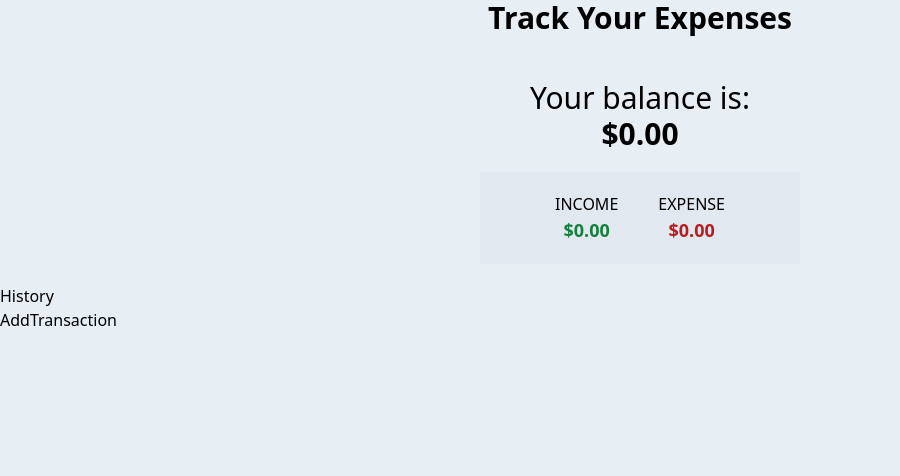
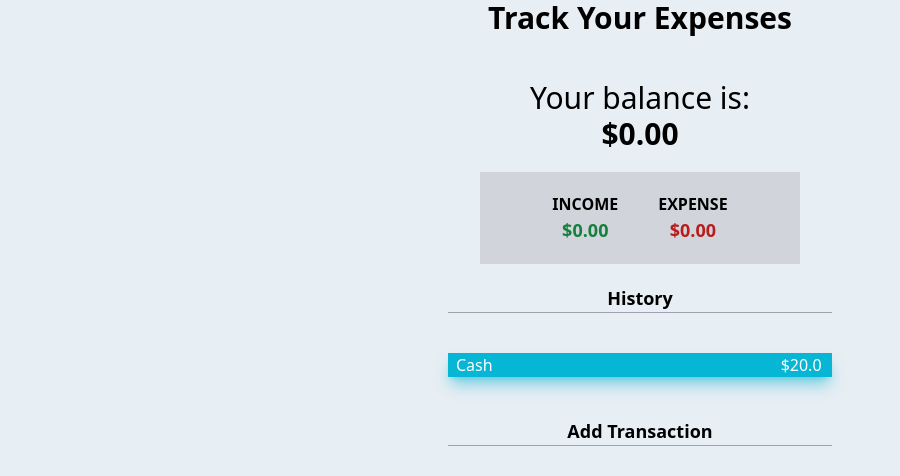
Before and after one commit to MoeMoeee/expense-tracker, a React (Create React App) app: page / in a window 1280 px wide. Shown: the top 476 px of the page, without its empty margins (0-900 px from the left). Built offline with nearby package versions, Linux system fonts and the light colour scheme.

Commit message:
updated history components

```diff
--- a/src/assets/main.css
+++ b/src/assets/main.css
@@ -468,6 +468,10 @@ video {
   margin-left: auto;
   margin-right: auto;
 }
+.my-10 {
+  margin-top: 2.5rem;
+  margin-bottom: 2.5rem;
+}
 .mt-11 {
   margin-top: 2.75rem;
 }
@@ -480,8 +484,14 @@ video {
 .flex {
   display: flex;
 }
+.max-w-sm {
+  max-width: 24rem;
+}
 .max-w-xs {
   max-width: 20rem;
+}
+.grow {
+  flex-grow: 1;
 }
 .justify-center {
   justify-content: center;
@@ -494,29 +504,67 @@ video {
 .rounded-lg {
   border-radius: 0.5rem;
 }
-.bg-slate-200 {
+.border {
+  border-width: 1px;
+}
+.border-2 {
+  border-width: 2px;
+}
+.border-l-0 {
+  border-left-width: 0px;
+}
+.border-r-0 {
+  border-right-width: 0px;
+}
+.border-t-0 {
+  border-top-width: 0px;
+}
+.border-solid {
+  border-style: solid;
+}
+.border-none {
+  border-style: none;
+}
+.border-gray-400 {
+  --tw-border-opacity: 1;
+  border-color: rgb(156 163 175 / var(--tw-border-opacity));
+}
+.bg-gray-300 {
   --tw-bg-opacity: 1;
-  background-color: rgb(226 232 240 / var(--tw-bg-opacity));
+  background-color: rgb(209 213 219 / var(--tw-bg-opacity));
+}
+.bg-cyan-500 {
+  --tw-bg-opacity: 1;
+  background-color: rgb(6 182 212 / var(--tw-bg-opacity));
 }
 .p-5 {
   padding: 1.25rem;
 }
+.pl-2 {
+  padding-left: 0.5rem;
+}
+.pl-72 {
+  padding-left: 18rem;
+}
 .text-center {
   text-align: center;
+}
+.text-lg {
+  font-size: 1.125rem;
+  line-height: 1.75rem;
 }
 .text-3xl {
   font-size: 1.875rem;
   line-height: 2.25rem;
 }
-.text-lg {
-  font-size: 1.125rem;
-  line-height: 1.75rem;
+.font-bold {
+  font-weight: 700;
 }
 .font-semibold {
   font-weight: 600;
 }
-.font-bold {
-  font-weight: 700;
+.font-medium {
+  font-weight: 500;
 }
 .text-green-700 {
   --tw-text-opacity: 1;
@@ -526,7 +574,20 @@ video {
   --tw-text-opacity: 1;
   color: rgb(185 28 28 / var(--tw-text-opacity));
 }
+.text-white {
+  --tw-text-opacity: 1;
+  color: rgb(255 255 255 / var(--tw-text-opacity));
+}
+.shadow-lg {
+  --tw-shadow: 0 10px 15px -3px rgb(0 0 0 / 0.1), 0 4px 6px -4px rgb(0 0 0 / 0.1);
+  --tw-shadow-colored: 0 10px 15px -3px var(--tw-shadow-color), 0 4px 6px -4px var(--tw-shadow-color);
+  box-shadow: var(--tw-ring-offset-shadow, 0 0 #0000), var(--tw-ring-shadow, 0 0 #0000), var(--tw-shadow);
+}
 .shadow-gray-50 {
   --tw-shadow-color: #f9fafb;
   --tw-shadow: var(--tw-shadow-colored);
 }
+.shadow-cyan-500\/50 {
+  --tw-shadow-color: rgb(6 182 212 / 0.5);
+  --tw-shadow: var(--tw-shadow-colored);
+}
--- a/src/components/AddTransaction.js
+++ b/src/components/AddTransaction.js
@@ -2,6 +2,8 @@ import React from 'react'
 
 export const AddTransaction = () => {
   return (
-    <div>AddTransaction</div>
-  )
+    <div className='text-center max-w-sm mx-auto'>
+      <div className='text-lg font-bold border-l-0 border-r-0 border-t-0 border-solid border border-gray-400'>Add Transaction</div>
+    </div>
+    )
 }
--- a/src/components/CalculateExpenses.js
+++ b/src/components/CalculateExpenses.js
@@ -2,16 +2,16 @@ import React from 'react'
 
 export const CalculateExpenses = () => {
   return (
-    <div className='max-w-xs mx-auto flex justify-center bg-slate-200 p-5 space-x-2 m-5 shadow-gray-50'>
+    <div className='max-w-xs mx-auto flex justify-center bg-gray-300 p-5 space-x-2 m-5 shadow-gray-50'>
         <div className='mr-8'>
-            <h4>INCOME</h4>
+            <h4 className='font-bold'>INCOME</h4>
             <p className='flex justify-center text-center font-bold rounded-lg text-green-700 text-lg'>
                 $0.00
             </p>
         </div>
 
         <div className='mx-auto'>
-            <h4>EXPENSE</h4>
+            <h4 className='font-bold'>EXPENSE</h4>
             <p className='flex justify-center font-bold text-red-700 text-lg'>
                 $0.00
             </p>
--- a/src/components/TransactionHistory.js
+++ b/src/components/TransactionHistory.js
@@ -2,8 +2,12 @@ import React from 'react'
 
 export const TransactionHistory = () => {
   return (
-    <div>
-        <h4>History</h4>
+    <div className='text-center max-w-sm mx-auto'>
+        <div className='text-lg font-bold border-l-0 border-r-0 border-t-0 border-solid border border-gray-400'>History</div>
+        <div className='pl-2 flex grow my-10 text-white font-medium border-2 border-none bg-cyan-500 shadow-lg shadow-cyan-500/50'>
+          Cash
+          <span className='pl-72'>$20.0</span>
+        </div>
     </div>
   )
 }
```
